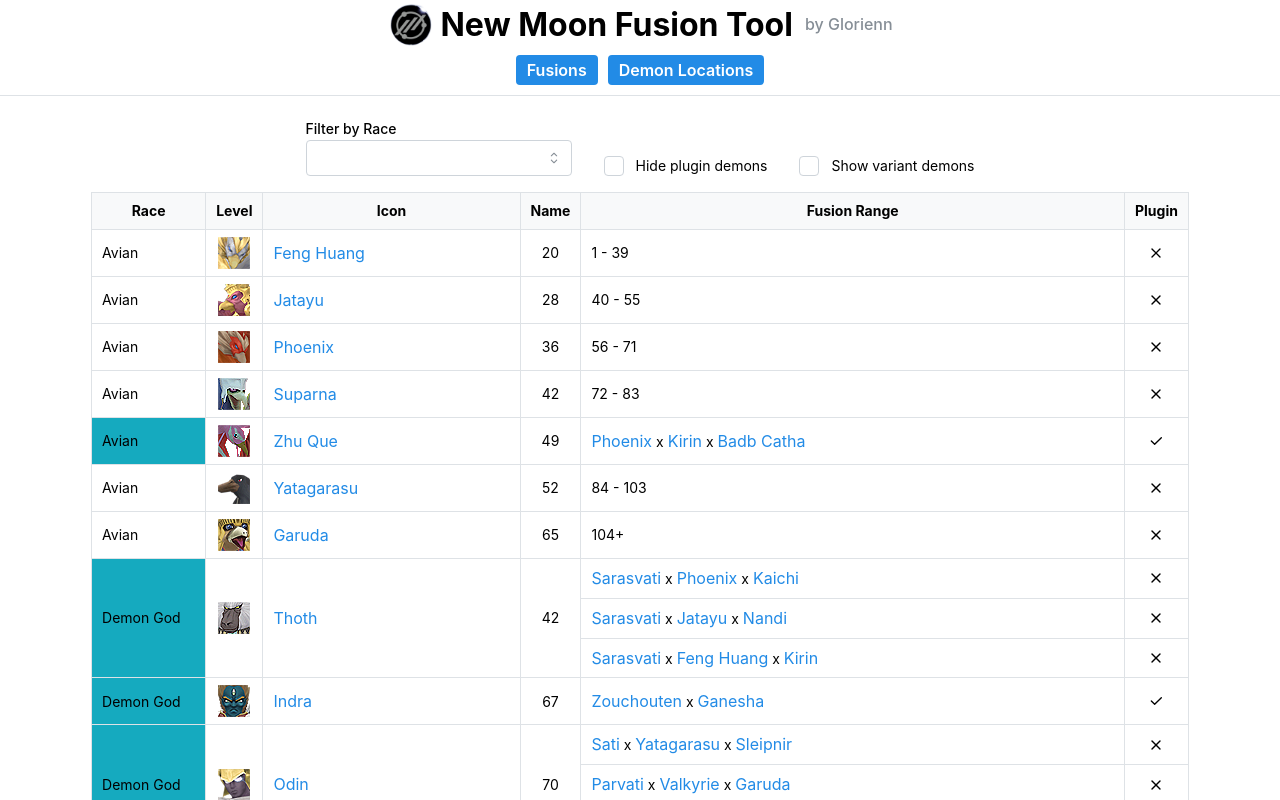
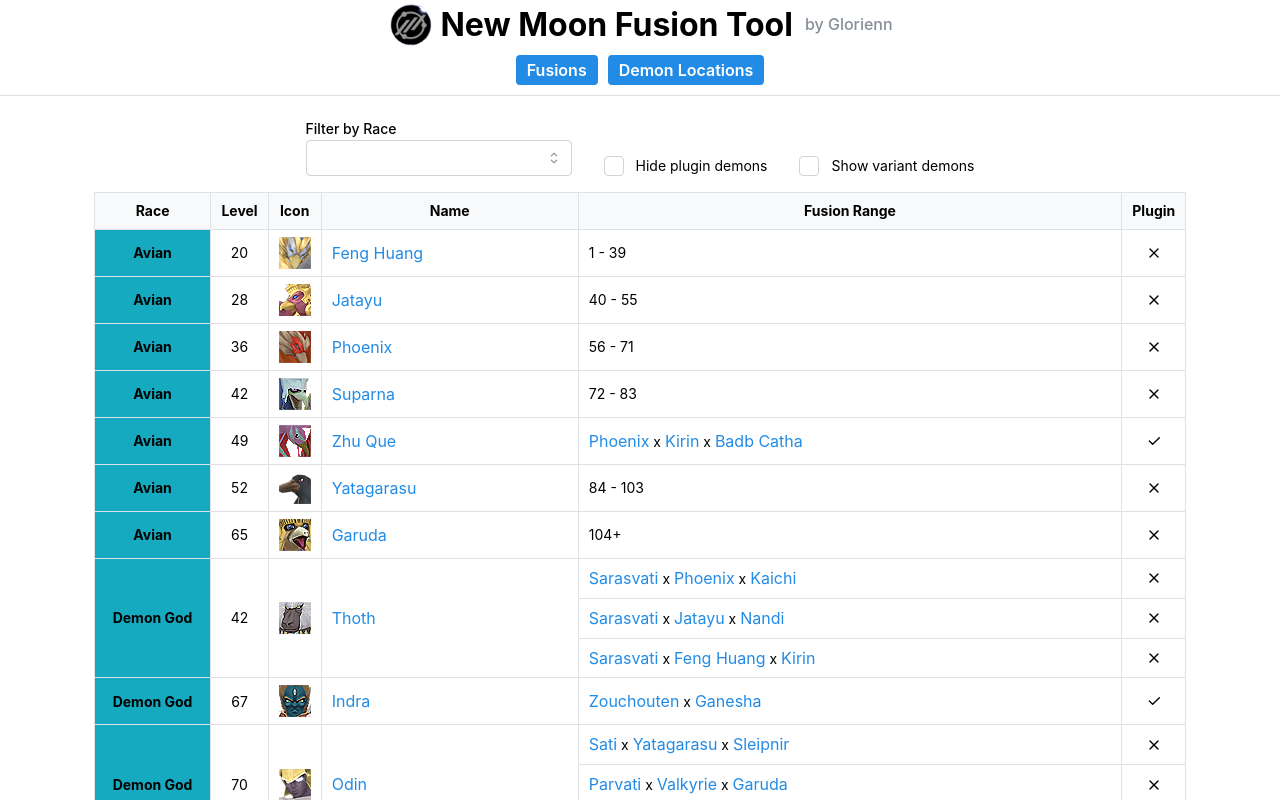
Before and after one commit to IuriTeixeira/NewMoon-Fusion-Tool, a Next.js app: page / in a window 1280 px wide. Shown: the top 800 px of the page. Built offline with nearby package versions, Linux system fonts and the light colour scheme.

Commit message:
fixing conflicts

```diff
--- a/src/app/Components/DemonTableComponent.tsx
+++ b/src/app/Components/DemonTableComponent.tsx
@@ -126,11 +126,30 @@ export default function DemonTableComponent({ raceFilter, hidePlugins, displayVa
         if (a.Race < b.Race) return -1;
         if (a.Race > b.Race) return 1;
 
-        // 3rd: If same Race, sort by Level (ascending)
+        // 3rd: if same Race, sort by Race Rank
+        const raceRanks: Demon[] = demonList
+        .filter((d: Demon) => d.Race === a.Race)
+        .map((d: Demon) => d);
+
+        const aBaseName:string = cleanString(a.Name)
+        const bBaseName:string = cleanString(b.Name)
+
+        const aRank:number = raceRanks.findIndex((d:Demon) => d.Name === aBaseName)
+        const bRank:number = raceRanks.findIndex((d:Demon) => d.Name === bBaseName)
+
+        if (aRank < bRank) return -1;
+        if (aRank > bRank) return 1;
+
+        // 4th: if same Rank, sort by base Name
+
+        if (aBaseName < bBaseName) return -1;
+        if (aBaseName > bBaseName) return 1;
+
+        // 4th: If same base Name, sort by Level (ascending)
         if (a.Level < b.Level) return -1;
         if (a.Level > b.Level) return 1;
 
-        // 4th: If same Level, sort by Name (A-Z)
+        // 5th: If same Level, sort by Name (A-Z)
         return a.Name.localeCompare(b.Name);
     });
 
@@ -182,17 +201,17 @@ export default function DemonTableComponent({ raceFilter, hidePlugins, displayVa
                                     {demon.Special && demon.Special.length > 0
                                         ?
                                         <React.Fragment key={`race-name-level-${index}`}>
-                                            <Table.Td key={`race-${index}`} rowSpan={demon.Special.length} bg={bgColor}>{demon.Race}</Table.Td>
+                                            <Table.Th key={`race-${index}`} rowSpan={demon.Special.length} bg={bgColor}><Center key={`race-center-${index}`}>{demon.Race}</Center></Table.Th>
+                                            <Table.Td key={`level-${index}`} rowSpan={demon.Special.length}><Center key={`level-center-${index}`}>{demon.Level}</Center></Table.Td>
                                             <Table.Td key={`icon-${index}`} rowSpan={demon.Special.length}><Center key={`icon-center-${index}`}><Image fallbackSrc='/Blank.png' key={`icon-${index}`} src={`/Icons/${imageName}.png`} alt={demon.Name} title={demon.Name} w={32} h={32} /></Center></Table.Td>
                                             <Table.Td key={`name-${index}`} rowSpan={demon.Special.length}><Anchor component={Link} href={{ pathname: '/fusions', query: { demon: demon.Name } }}>{demon.Name}</Anchor></Table.Td>
-                                            <Table.Td key={`level-${index}`} rowSpan={demon.Special.length}><Center key={`level-center-${index}`}>{demon.Level}</Center></Table.Td>
                                         </React.Fragment>
                                         :
                                         <React.Fragment key={`race-name-level-${index}`}>
-                                            <Table.Td key={`race-${index}`}>{demon.Race}</Table.Td>
+                                            <Table.Th key={`race-${index}`} bg={bgColor}><Center key={`race-center-${index}`}>{demon.Race}</Center></Table.Th>
+                                            <Table.Td key={`level-${index}`}><Center key={`icon-center-${index}`}>{demon.Level}</Center></Table.Td>
                                             <Table.Td key={`icon-${index}`}><Center key={`icon-center-${index}`}><Image fallbackSrc='/Blank.png' key={`icon-${index}`} src={`/Icons/${imageName}.png`} alt={demon.Name} title={demon.Name} w={32} h={32} /></Center></Table.Td>
                                             <Table.Td key={`name-${index}`}><Anchor component={Link} href={{ pathname: '/fusions', query: { demon: demon.Name } }}>{demon.Name}</Anchor></Table.Td>
-                                            <Table.Td key={`level-${index}`}><Center key={`icon-center-${index}`}>{demon.Level}</Center></Table.Td>
                                         </React.Fragment>
                                     }
                                     {demon.Range
--- a/src/app/fusions/page.tsx
+++ b/src/app/fusions/page.tsx
@@ -90,6 +90,7 @@ function FusionsContent() {
                 <DemonInfoComponent demon={demon} />
                 <RaceListComponent demon={demon} />
                 {!demon.Special && <RaceCombinationsComponent demon={demon} />}
+                {demonLoc && <DemonContractInfoComponent demonLoc={demonLoc}/>}
                 {elementCombinations.Elements
                     &&
                     (
@@ -99,7 +100,6 @@ function FusionsContent() {
                     )
                     &&
                     <ElementInfoComponent elements={elementCombinations.Elements!} />}
-                {demonLoc && <DemonContractInfoComponent demonLoc={demonLoc}/>}
                 <FusionTableComponent demon={demon} />
             </Stack>
         </Flex >
```
